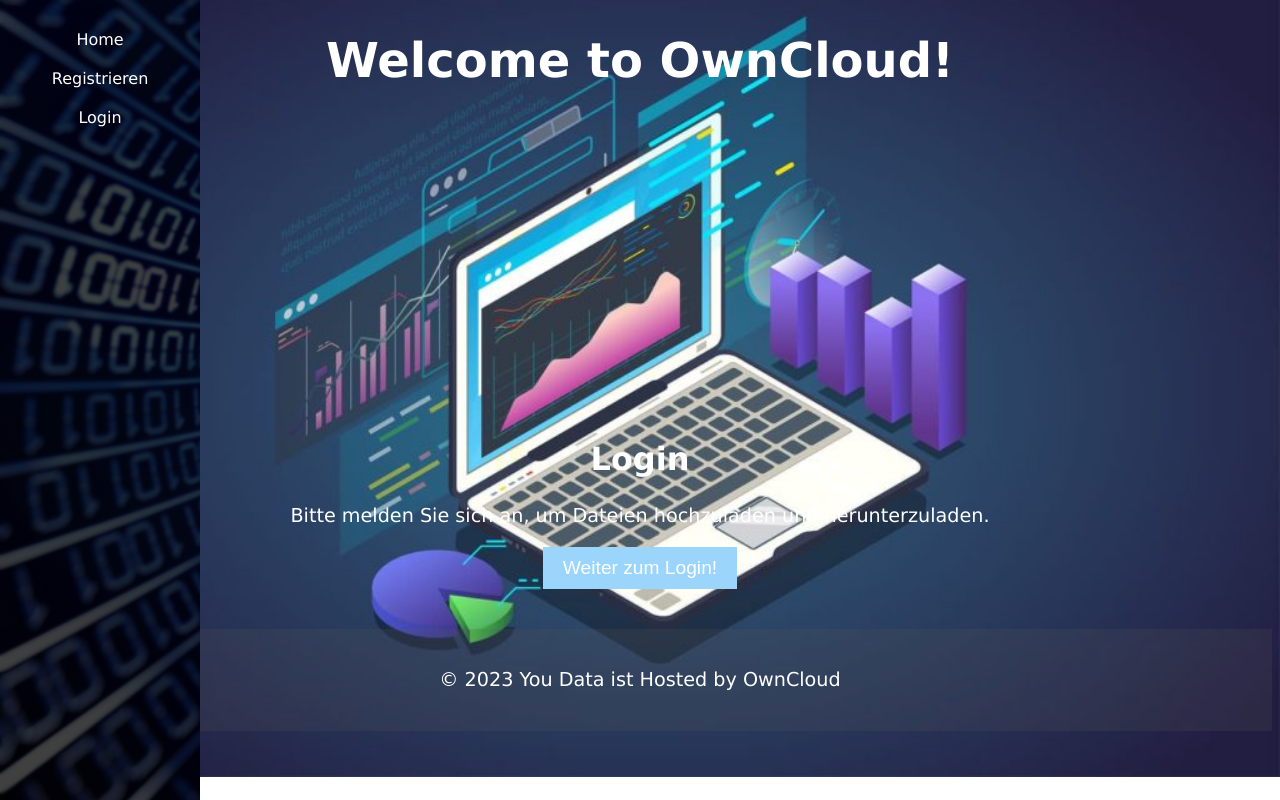
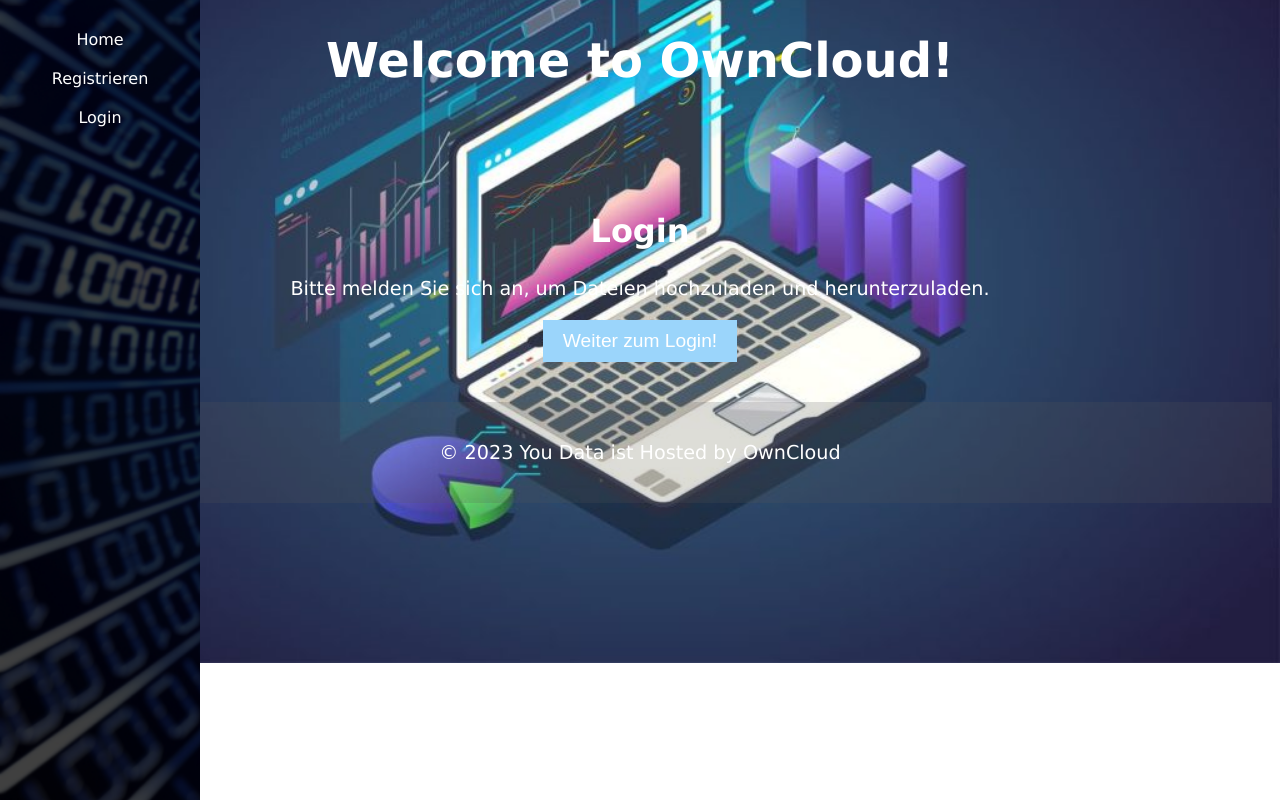
Before and after one commit to vinnypooh21/ProjectWeb, a PHP site: page /landingpage.php in a window 1280 px wide. Run offline with PHP 8.4, Linux system fonts and the light colour scheme; data that the repository does not hold is empty.

Commit message:
2% pad bottom

```diff
--- a/style.css
+++ b/style.css
@@ -48,7 +48,7 @@ header {
     font-family: "Century Gothic", CenturyGothic, Geneva, AppleGothic, sans-serif;
 
     color: #ffffff;  /*Textfarbe auf Weiß setzen */
-    padding-bottom: 20%;
+    padding-bottom: 2%;
 
 
 }
```
